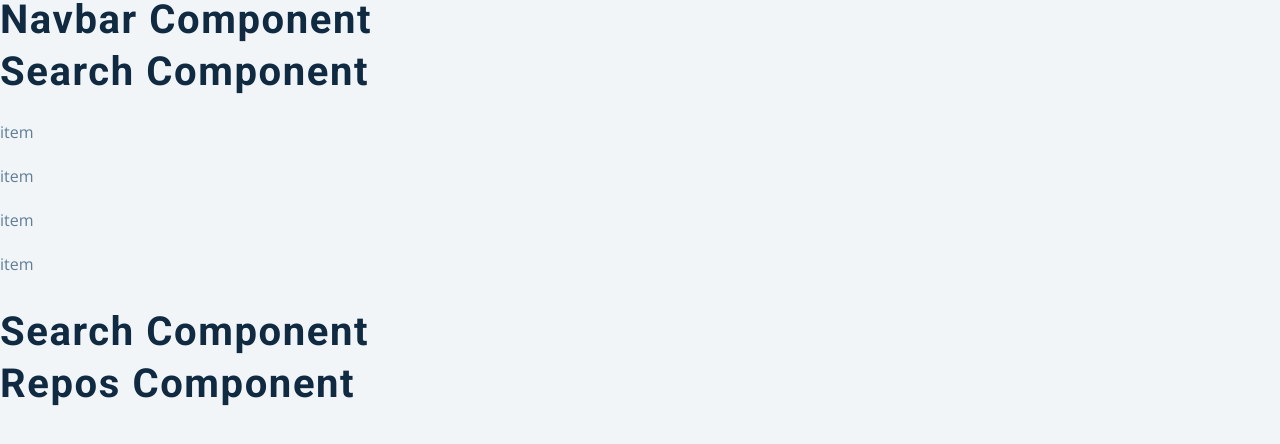
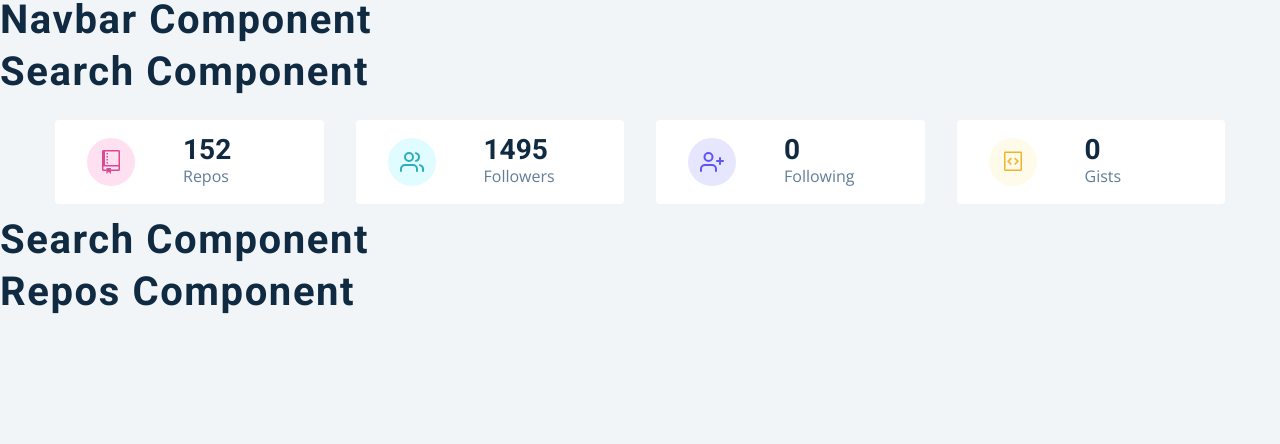
Before and after one commit to hritikd3/github_insights-reactapp, a React (Create React App) app: page / in a window 1280 px wide. Shown: the top 444 px of the page. Built offline with nearby package versions, Linux system fonts and the light colour scheme.

Commit message:
update: dynamic data from api and info

```diff
--- a/src/components/Info.js
+++ b/src/components/Info.js
@@ -7,44 +7,57 @@
 const UserInfo = () => {
   const { githubUser } = React.useContext(GithubContext);
   const { public_repos, followers, following, public_gists } = githubUser;
-  // console.log(public_repos)
+
    const items = [
      {
        id: 1,
        icon: <GoRepo className="icon" />,
        label: "repos",
-      value: "public-repo",
+       value: public_repos,
        color: "pink",
      },
      {
        id: 2,
        icon: <FiUsers className="icon" />,
        label: "followers",
-      value: "followers",
+       value: followers,
        color: "green",
      },
      {
        id: 3,
        icon: <FiUserPlus className="icon" />,
        label: "following",
-      value: "following",
+       value: following,
        color: "purple",
      },
      {
-      id: 1,
+       id: 4,
        icon: <GoGist className="icon" />,
        label: "gists",
-      value: "public-gists",
+       value: public_gists,
        color: "yellow",
      },
    ];
 
   return (
     <section className="section">
-      <Wrapper className="section-center"> </Wrapper>{items.map((item)=> {
-        return <p >item </p>
+      <Wrapper className="section-center">
+        {items.map((item) => {
+          return <Item key={item.id} {...item}></Item>;
         })}
+      </Wrapper>
     </section>
+  );
+};
+const Item = ({ icon, label, value, color }) => {
+  return (
+    <article className="item">
+      <span className={color}>{icon}</span>
+      <div>
+        <h3>{value}</h3>
+        <p>{label}</p>
+      </div>
+    </article>
   );
 };
 
```
Lines whose indentation alone changed are shown as unchanged.
